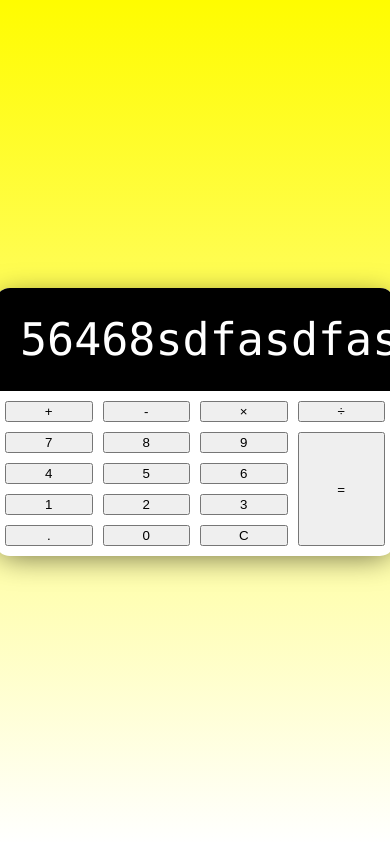
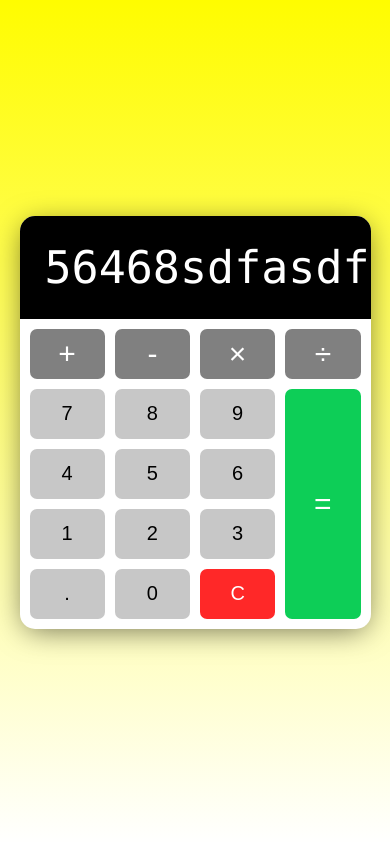
Before and after one commit to guidoasbun/calculator-vanillaJS, a plain HTML site: page index.html in a window 390 px wide. Drawn offline with Linux system fonts and the light colour scheme.

Commit message:
button style, mobile responsive

```diff
--- a/assets/style/style.css
+++ b/assets/style/style.css
@@ -63,7 +63,52 @@ body {
     padding: 10px;
 }
 
+button {
+    min-height: 50px;
+    font-size: 20px;
+    font-weight: 100;
+    border: none;
+    border-radius: 7px;
+    cursor: pointer;
+    background: rgb(199,199,199);
+}
+
+button:hover {
+    filter: brightness(110%);
+}
+
+button:active {
+    transform: translateY(1px);
+}
+
+button:focus {
+    outline: none;
+}
+
+.operator {
+    background: grey;
+    color: white;
+    font-size: 30px;
+}
+
+.clear {
+    background: rgb(255, 40, 40);
+    color: white;
+}
+
+.clear:hover {
+    filter: brightness(90%);
+}
+
 .equal-sign {
     grid-column: -2;
     grid-row: 2 / span 4;
+    background: rgb(13,206,87);
 }
+
+/* Media Query: Large Smartphone (Vertical) */
+@media screen and (max-width: 600px) {
+    .calculator {
+        width: 90%;
+    }
+}
--- a/index.html
+++ b/index.html
@@ -17,7 +17,7 @@
             <button class="operator" value="+">+</button>
             <button class="operator" value="-">-</button>
             <button class="operator" value="*">×</button>
-            <button value="/">÷</button>
+            <button class="operator" value="/">÷</button>
             <button value="7">7</button>
             <button value="8">8</button>
             <button value="9">9</button>
```
